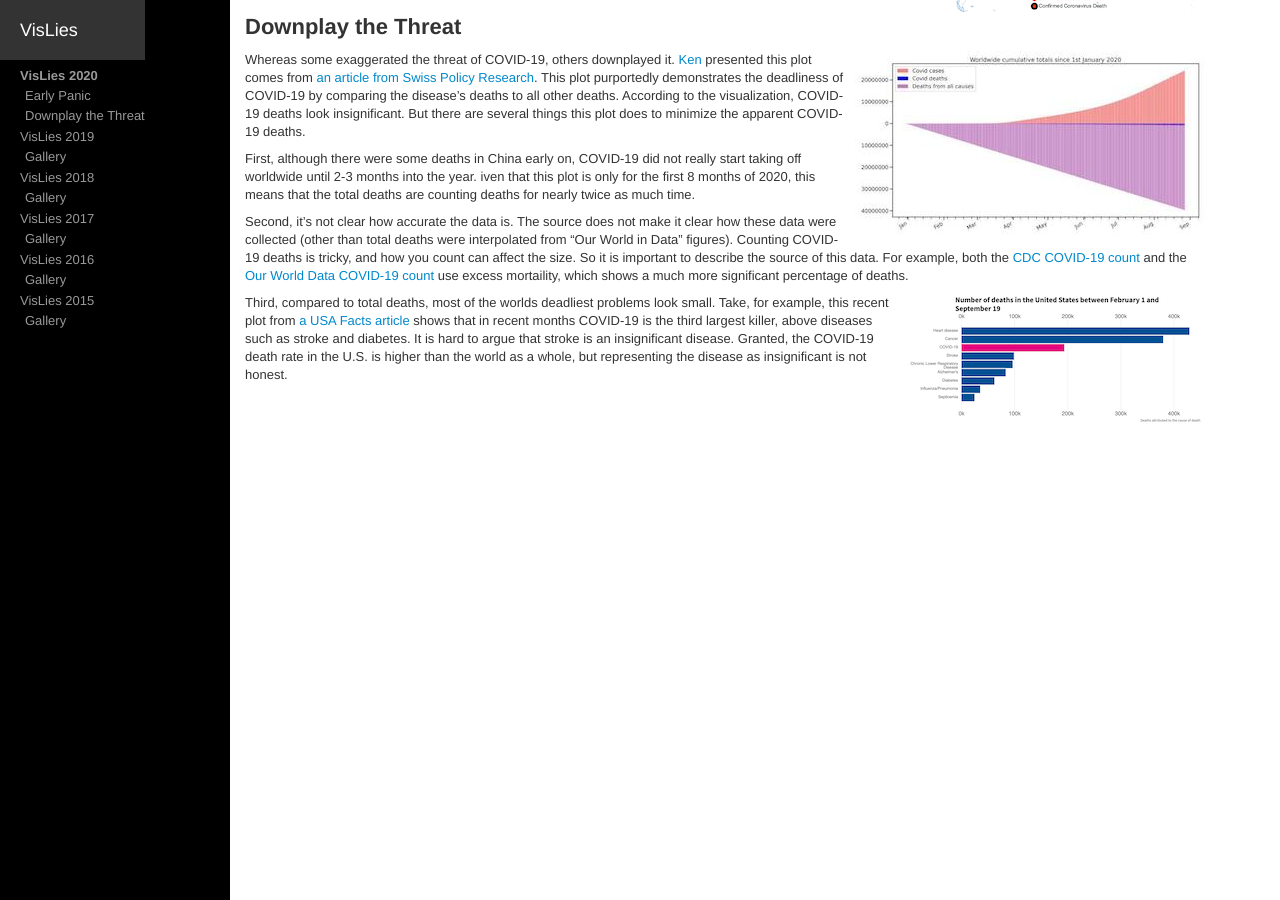
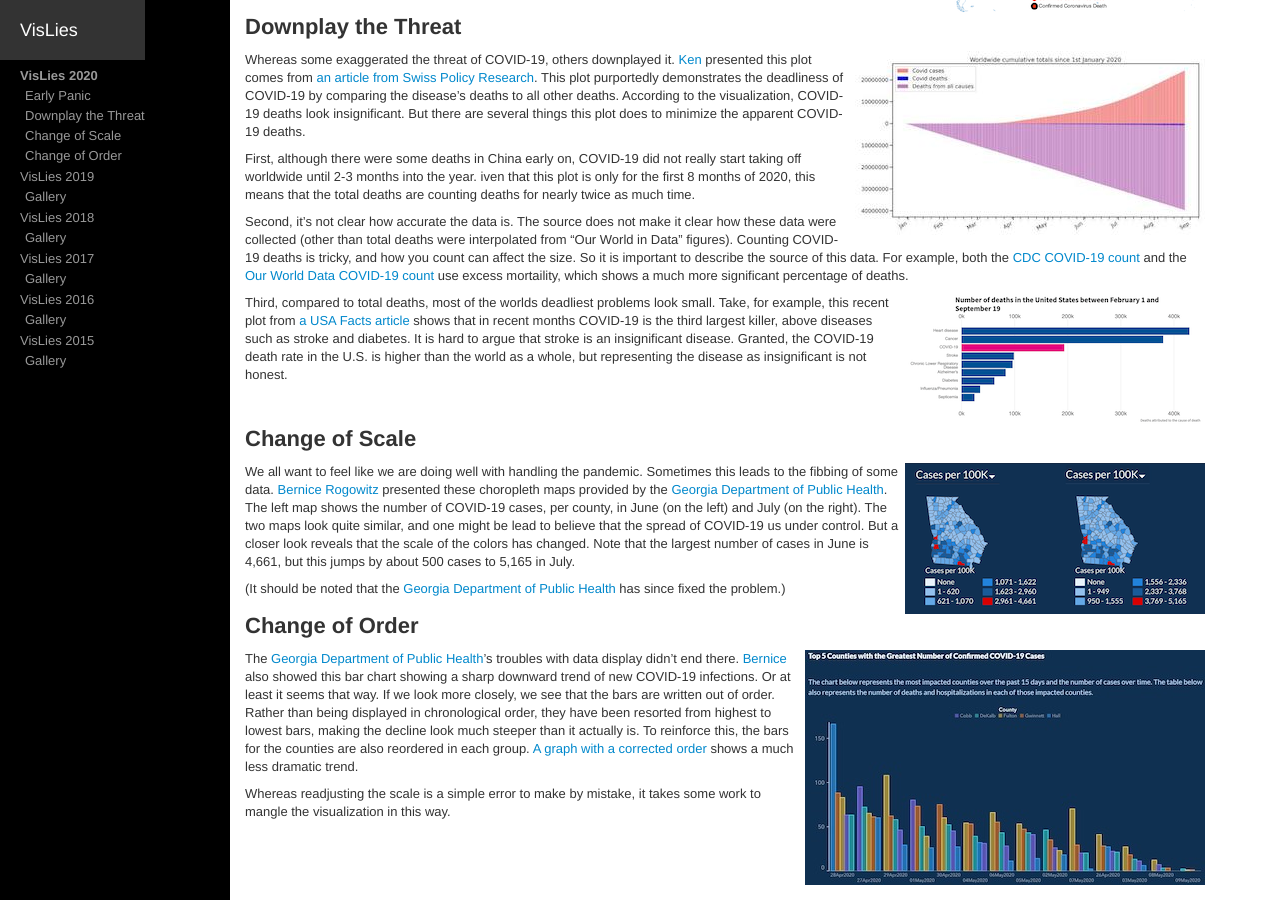
Before and after one commit to vislies/2020, a Jekyll site: the page built from gallery/index.md, in a window 1280 px wide and 900 px high, scrolled down 709 px. Built offline with Jekyll 4.4.1, drawn with Linux system fonts in a browser that asks for light colours; our own code applies the rules of GitHub Pages for plain Markdown files.

Commit message:
Fun with Georgia

```diff
--- a/gallery/index.md
+++ b/gallery/index.md
@@ -5,6 +5,10 @@ gallery-nav:
     url: "#early-panic"
   - title: Downplay the Threat
     url: "#downplay-the-threat"
+  - title: Change of Scale
+    url: "#change-of-scale"
+  - title: Change of Order
+    url: "#change-of-order"
 ---
 
 # VisLies 2020 Gallery
@@ -91,4 +95,44 @@ Granted, the COVID-19 death rate in the U.S. is higher than the world as a whole
 [a USA Facts article]: https://usafacts.org/articles/top-causes-death-united-states-heart-disease-cancer-and-covid-19/
 
 
+## Change of Scale
+
+<a href="https://drive.google.com/file/d/1XNGfa5x-cNWbC2c-wKvjr4ALqpakRNsH/view?usp=sharing" class="image-right">
+![Georgia Change of Scale](georgia-change-of-scale-thumbnail.png)
+</a>
+
+We all want to feel like we are doing well with handling the pandemic.
+Sometimes this leads to the fibbing of some data.
+[Bernice Rogowitz] presented these choropleth maps provided by the [Georgia Department of Public Health].
+The left map shows the number of COVID-19 cases, per county, in June (on the left) and July (on the right).
+The two maps look quite similar, and one might be lead to believe that the spread of COVID-19 us under control.
+But a closer look reveals that the scale of the colors has changed.
+Note that the largest number of cases in June is 4,661, but this jumps by about 500 cases to 5,165 in July.
+
+(It should be noted that the [Georgia Department of Public Health] has since fixed the problem.)
+
+[Georgia Department of Public Health]: https://dph.georgia.gov/covid-19-daily-status-report
+
+
+## Change of Order
+
+<a href="https://drive.google.com/file/d/1iM1LGxGqi9OBJp8pqYCtVFbLEPmwuGWJ/view?usp=sharing" class="image-right">
+![Georgia Change of Order](georgia-reorder-thumbnail.jpeg)
+</a>
+
+The [Georgia Department of Public Health]'s troubles with data display didn't end there.
+[Bernice][Bernice Rogowitz] also showed this bar chart showing a sharp downward trend of new COVID-19 infections.
+Or at least it seems that way.
+If we look more closely, we see that the bars are written out of order.
+Rather than being displayed in chronological order, they have been resorted from highest to lowest bars, making the decline look much steeper than it actually is.
+To reinforce this, the bars for the counties are also reordered in each group.
+[A graph with a corrected order] shows a much less dramatic trend.
+
+Whereas readjusting the scale is a simple error to make by mistake, it takes some work to mangle the visualization in this way.
+
+[Georgia Department of Public Health]: https://dph.georgia.gov/covid-19-daily-status-report
+[A graph with a corrected order]: https://drive.google.com/file/d/1QR3-W6sW8LsyqQi1HRzukCYUZ2d2ajiI/view?usp=sharing
+
+
 [Ken Moreland]: http://kennethmoreland.com
+[Bernice Rogowitz]: https://sites.google.com/site/bernicerogowitz/
```
Also changed, not shown: gallery/georgia-change-of-scale-thumbnail.png (added), gallery/georgia-reorder-thumbnail.jpeg (added).
